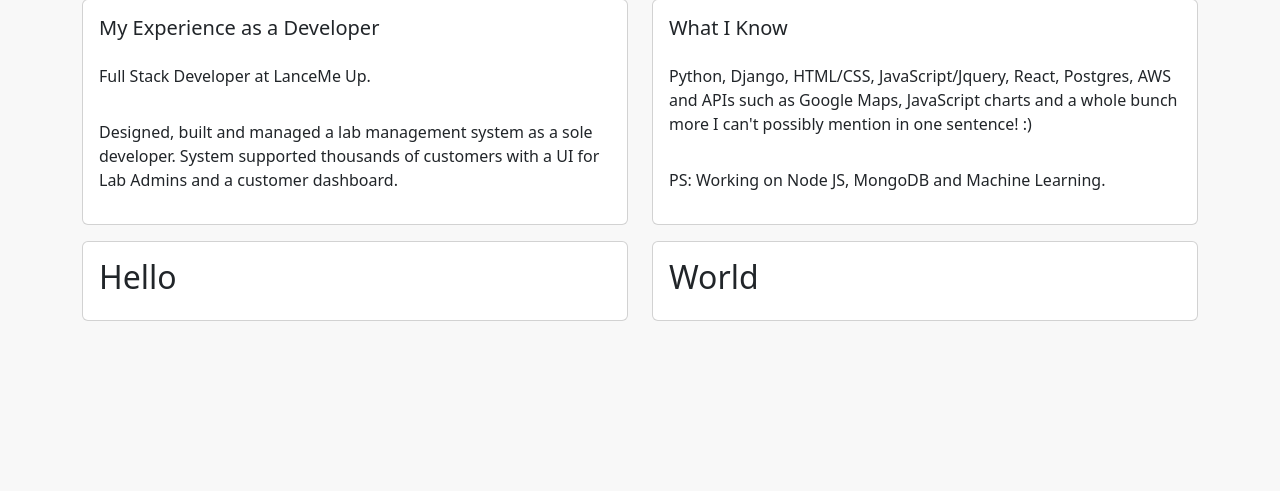
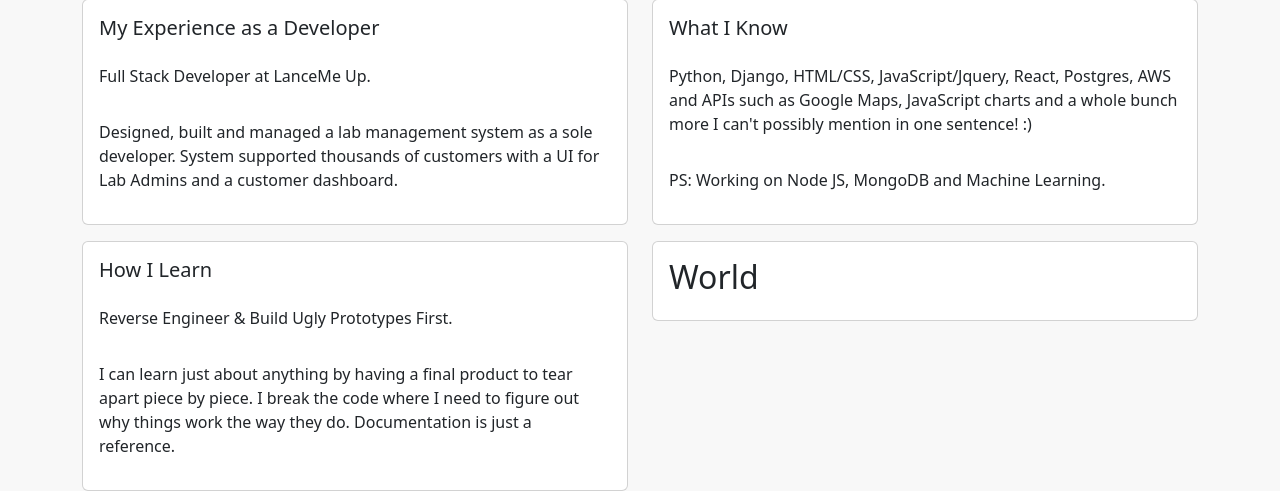
Before and after one commit to itsmepravin/sample-resume, a Django app: page / in a window 1280 px wide. Shown: the part 326-817 px from the top of the page. Before the commit the page ends 647 px from the top, so only its background shows below. Run offline with Django 4.2, Linux system fonts and the light colour scheme.

Commit message:
learning methodologies

```diff
--- a/base/templates/base/home.html
+++ b/base/templates/base/home.html
@@ -90,8 +90,16 @@
 
       <div class="row">
         <div class="col-md-6">
-          <div class="card card-body">
-            <h2>Hello</h2>
+          <div class="card card-body gap-3">
+            <h5>How I Learn</h5>
+            <p>Reverse Engineer & Build Ugly Prototypes First.</p>
+
+            <p>
+              I can learn just about anything by having a final product to tear
+              apart piece by piece. I break the code where I need to figure out
+              why things work the way they do. Documentation is just a
+              reference.
+            </p>
           </div>
         </div>
         <div class="col-md-6">
```
